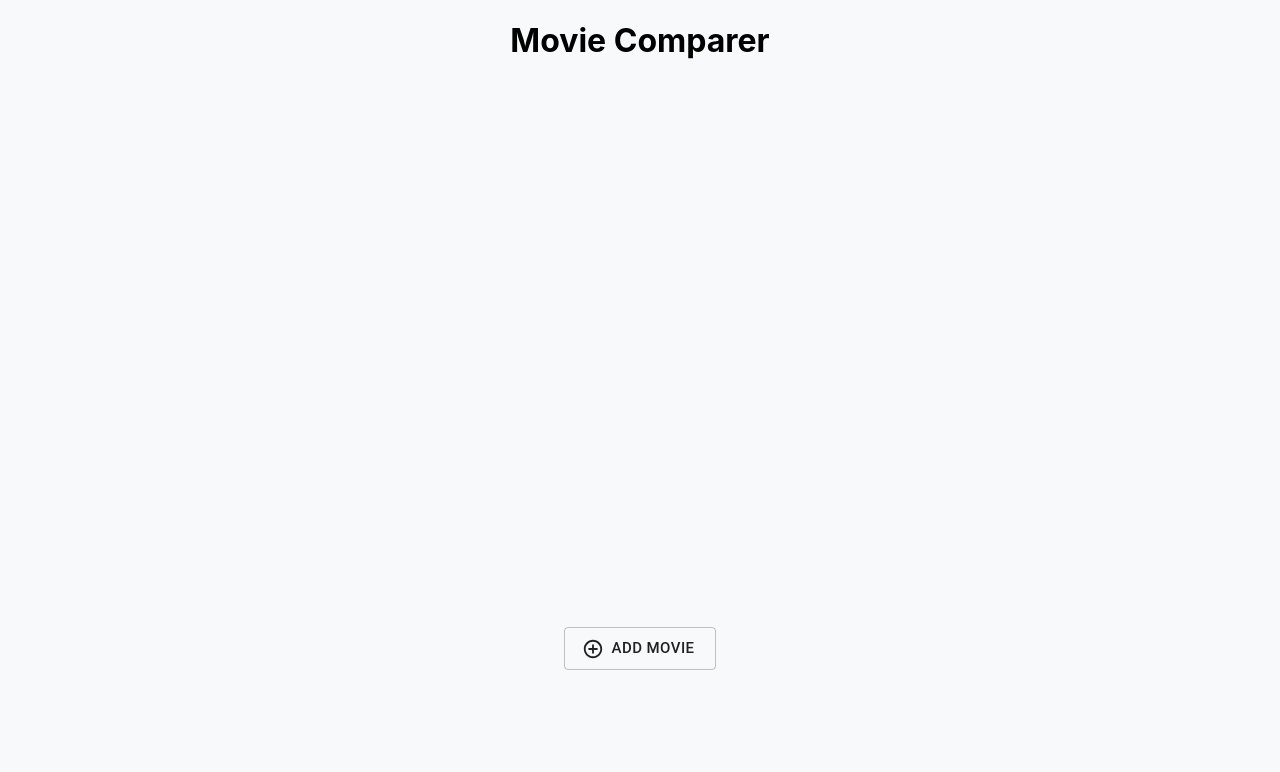
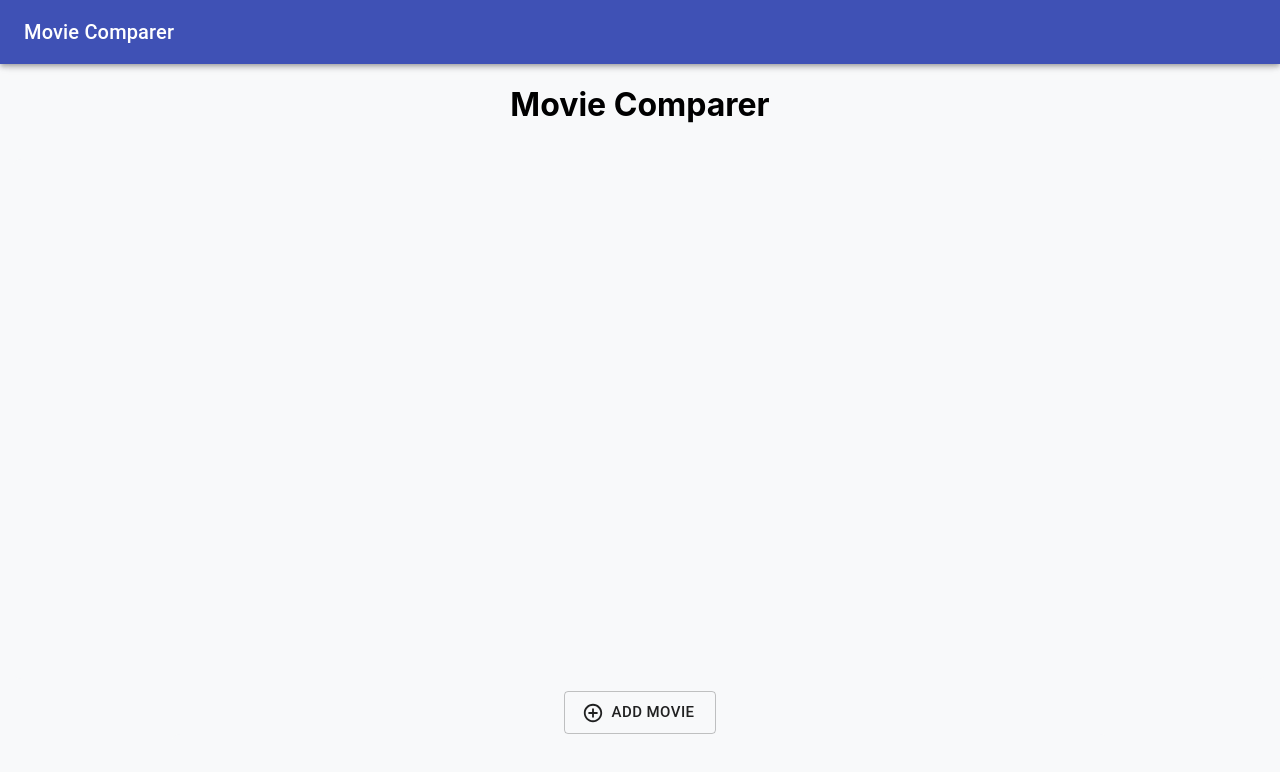
Before and after one commit to akshayaj1997/movie-comparer, a React (Create React App) app: page / in a window 1280 px wide. Shown: the top 772 px of the page. Built offline with nearby package versions, Linux system fonts and the light colour scheme.

Commit message:
Changes to have error snack bar

```diff
--- a/src/App.js
+++ b/src/App.js
@@ -3,6 +3,7 @@ import './App.css';
 import {ErrorBoundary} from 'react-error-boundary';
 import MoviePage from './Pages/MoviePage';
 import errorBoundaryHandler from './Components/errorBoundaryHandler';
+import {AppBar, Toolbar, Typography} from '@material-ui/core';
 
 /**
  * SPA application root for an application that compares movies by graphing the
@@ -18,6 +19,11 @@ function App() {
   return (
     <ErrorBoundary FallbackComponent={errorBoundaryHandler}>
       <div className="App">
+        <AppBar position='sticky'><Toolbar>
+          <Typography variant="h6">
+            Movie Comparer
+          </Typography>
+        </Toolbar></AppBar>
         <MoviePage/>
       </div>
     </ErrorBoundary>
```
